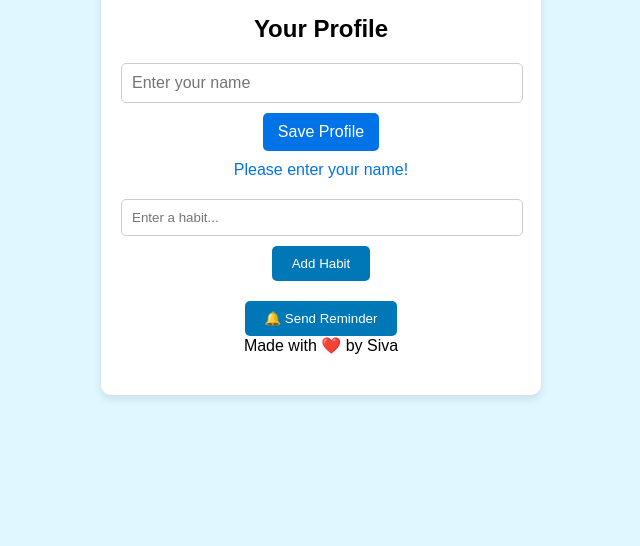
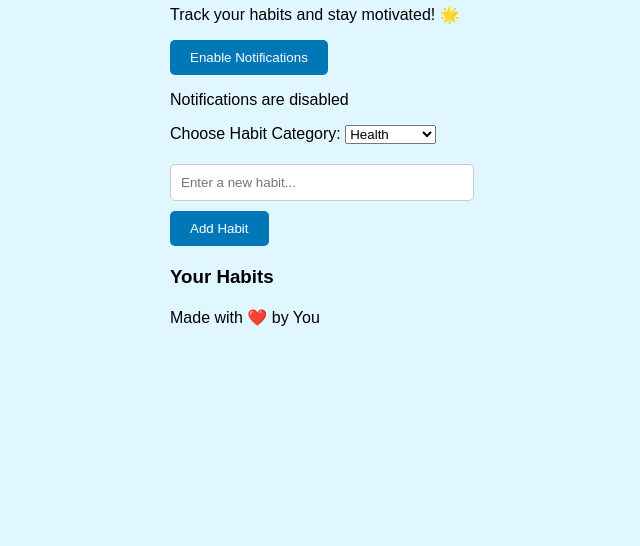
Before and after one commit to SivaDurshika-G/Habit_Hive-, a plain HTML site: page index.html in a window 1280 px wide. Shown: the part 254-800 px from the top of the page, without its empty margins (319-959 px from the left). Drawn offline with Linux system fonts and the light colour scheme.

Commit message:
Update index.html

```diff
--- a/index.html
+++ b/index.html
@@ -3,31 +3,51 @@
 <head>
     <meta charset="UTF-8">
     <meta name="viewport" content="width=device-width, initial-scale=1.0">
-  <title>Habit Hive</title>
+    <title>Habit Tracker</title>
     <link rel="stylesheet" href="styles.css">
 </head>
 <body>
-  <div class="app-container">
-    <h1>🐝 Habit Hive</h1>
+
+    <div class="container">
+        <div class="box">
+            <h1>Habit Hive 🐝</h1>
 <p>Track your habits and stay motivated! 🌟</p>
 
-    <!-- Profile Section -->
-    <div id="profile-section">
-      <h2>Your Profile</h2>
-      <div id="profile-info">
-        <input type="text" id="profile-name" placeholder="Enter your name" />
-        <button id="save-profile-btn">Save Profile</button>
-        <p id="welcome-msg"></p>
-      </div>
+
+            <!-- Notification Permission -->
+            <button id="enable-notifications">Enable Notifications</button>
+            <p id="notification-status">Notifications are disabled</p>
+
+            <!-- Category Selection -->
+            <div id="category-selection">
+                <label for="category">Choose Habit Category:</label>
+                <select id="category">
+                    <option value="Health">Health</option>
+                    <option value="Study">Study</option>
+                    <option value="Productivity">Productivity</option>
+                    <option value="Lifestyle">Lifestyle</option>
+                </select>
             </div>
 
-    <div id="habit-box">
-      <input type="text" id="habit-input" placeholder="Enter a habit..." />
-      <button id="add-btn">Add Habit</button>
+            <!-- Habit Form -->
+            <div id="habit-form">
+                <input type="text" id="habit-input" placeholder="Enter a new habit..." />
+                <button onclick="addHabit()">Add Habit</button>
             </div>
-    <div id="habits-list"></div>
-    <button id="notify-btn">🔔 Send Reminder</button>
-    <div id="footer">Made with ❤️ by Siva</div>
+
+            <!-- Habit List -->
+            <div id="habit-list">
+                <h3>Your Habits</h3>
+                <ul id="habit-ul">
+                    <!-- List of habits will be displayed here -->
+                </ul>
+            </div>
+
+            <!-- Footer Section -->
+            <footer>
+                <p>Made with ❤️ by You</p>
+            </footer>
+        </div>
     </div>
 
     <script src="script.js"></script>
```
Lines whose indentation alone changed are shown as unchanged.
